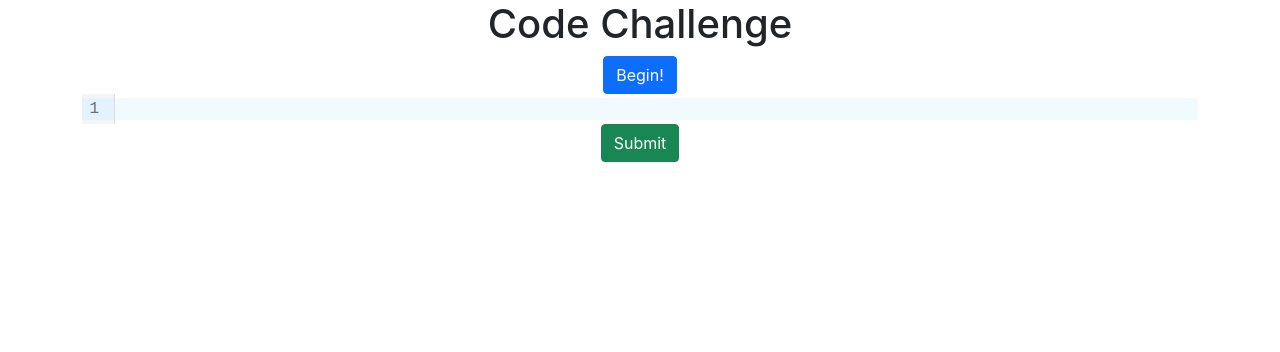
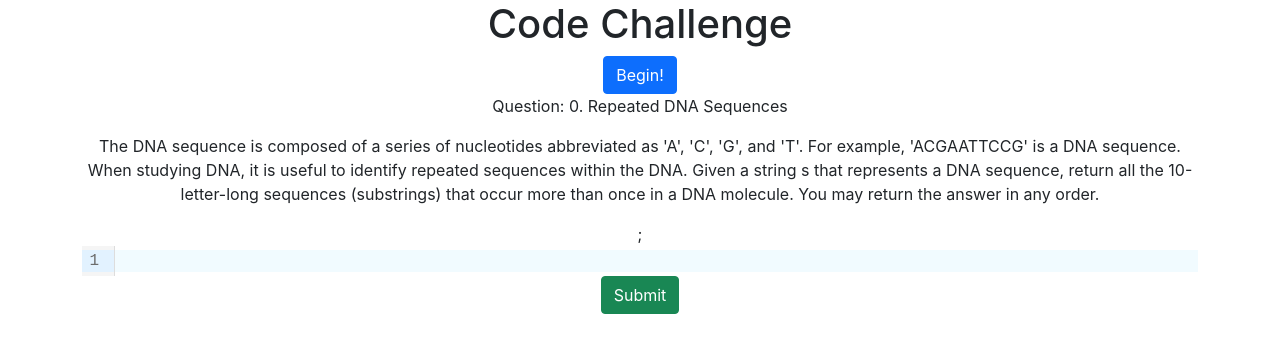
Before and after one commit to devboltio/students, a React (Create React App) app in the folder components/code-judge/: page / in a window 1280 px wide. Shown: the top 352 px of the page. Built offline with nearby package versions, Linux system fonts and the light colour scheme.

Commit message:
updated readme

```diff
--- a/components/code-judge/src/App.tsx
+++ b/components/code-judge/src/App.tsx
@@ -8,14 +8,14 @@ import { fetchQuestions } from './API';
 
 // types
 // import { Difficulty, QuestionState } from './API'; //for fetching questions from a coding question api
-type UserAnswerObject = {
-  question: string;
-  answer: string; //this will be the algorithm they made
-  timeToComplete: number;
-  correct: boolean;
-  languageUsed: string;
-  correctAnswer: string;
-};
+// type UserAnswerObject = {
+//   question: string;
+//   answer: string; //this will be the algorithm they made
+//   timeToComplete: number;
+//   correct: boolean;
+//   languageUsed: string;
+//   correctAnswer: string;
+// };
 
 const hardCodedDescription =
   "The DNA sequence is composed of a series of nucleotides abbreviated as 'A', 'C', 'G', and 'T'. For example, 'ACGAATTCCG' is a DNA sequence. When studying DNA, it is useful to identify repeated sequences within the DNA. Given a string s that represents a DNA sequence, return all the 10-letter-long sequences (substrings) that occur more than once in a DNA molecule. You may return the answer in any order.";
@@ -29,12 +29,12 @@ const hardCodedNr = 0;
 
 function App() {
   const [loading, setLoading] = useState(false);
-  const [questDescr, setQuestDescr] = useState(hardCodedDescription);
-  const [questExs, setQuestExs] = useState(hardCodedExamples);
-  const [questTitle, setQuestTitle] = useState(hardCodedTitle);
-  const [questNr, setQuestNr] = useState(hardCodedNr);
+  // const [questDescr, setQuestDescr] = useState(hardCodedDescription);
+  // const [questExs, setQuestExs] = useState(hardCodedExamples);
+  // const [questTitle, setQuestTitle] = useState(hardCodedTitle);
+  // const [questNr, setQuestNr] = useState(hardCodedNr);
   const [challComplete, setChallComplete] = useState(false);
-  const [userAns, setUserAns] = useState<UserAnswerObject[]>([]);
+  // const [userAns, setUserAns] = useState<UserAnswerObject[]>([]);
 
   const startCodingEnviro = async () => {
     setLoading(true);
@@ -52,14 +52,14 @@ function App() {
 
       {/* btn starts a timer */}
       <Button onClick={() => startCodingEnviro()}>Begin!</Button>
-      {/* <ChallengeDescription
-        questNr={questNr}
-        questDescr={questDescr}
-        questTitle={questTitle}
-        questExs={questExs}
-        userAns={userAns}
+      <ChallengeDescription
+        questNr={hardCodedNr}
+        questDescr={hardCodedDescription}
+        questTitle={hardCodedTitle}
+        questExs={hardCodedExamples}
+        // userAns={userAns}
         // check ans function here? I could pass it as a props... like Submit component
-      /> */}
+      />
       <CodeEditor />
       <Submit />
     </div>
--- a/components/code-judge/src/components/ChallDescription.tsx
+++ b/components/code-judge/src/components/ChallDescription.tsx
@@ -7,16 +7,25 @@ type Props = {
   questDescr: string;
   questExs: string[]; //array of strings
   questTitle: string;
-  userAns: []; //this will be the algorithm. Not sure about type
+  // userAns: []; //this will be the algorithm. Not sure about type
   //   questcallback: any; //not sure if need
   questNr: number;
+};
+
+type UserAnswerObject = {
+  question: string;
+  answer: string; //this will be the algorithm they made
+  timeToComplete: number;
+  correct: boolean;
+  languageUsed: string;
+  correctAnswer: string;
 };
 
 const ChallengeDescription: React.FC<Props> = ({
   questDescr,
   questExs,
   questTitle,
-  userAns,
+  // userAns,
   //   questcallback, //need?
   questNr,
 }) => (
--- a/components/code-judge/src/components/CodeEditor.tsx
+++ b/components/code-judge/src/components/CodeEditor.tsx
@@ -4,7 +4,8 @@ import 'codemirror/keymap/sublime';
 import '../codeMirrorDracula.css';
 import CodeMirror from '@uiw/react-codemirror';
 // import { javascript } from '@codemirror/lang-javascript';
-import { Container } from 'react-bootstrap';
+import { Container, Row } from 'react-bootstrap';
+import CSS from 'csstype';
 
 const code = "console.log('hello world!');";
 
@@ -13,6 +14,7 @@ const CodeEditor = () => {
 
   return (
     <Container>
+      <Row>
         <CodeMirror
           value={code}
           // options={{
@@ -21,6 +23,7 @@ const CodeEditor = () => {
           //   mode: 'jsx',
           // }}
         />
+      </Row>
     </Container>
   );
 
@@ -55,18 +58,3 @@ const CodeEditor = () => {
 };
 
 export default CodeEditor;
-
-// function makePair<P extends number | string, T extends string | P>() {
-//     let pair: { first: P, sec: T }
-
-//     function setPair(x: P, y: T) {
-//         pair = {
-//             first: x,
-//             sec: y
-//         }
-//     }
-//     return { setPair }
-// }
-
-// const { setPair } = makePair<number, string>()
-// setPair(1, 'hi')
```
Also changed, not shown: 1 other file (tests, documents, lock files or other folders). Lines whose indentation alone changed are shown as unchanged.
